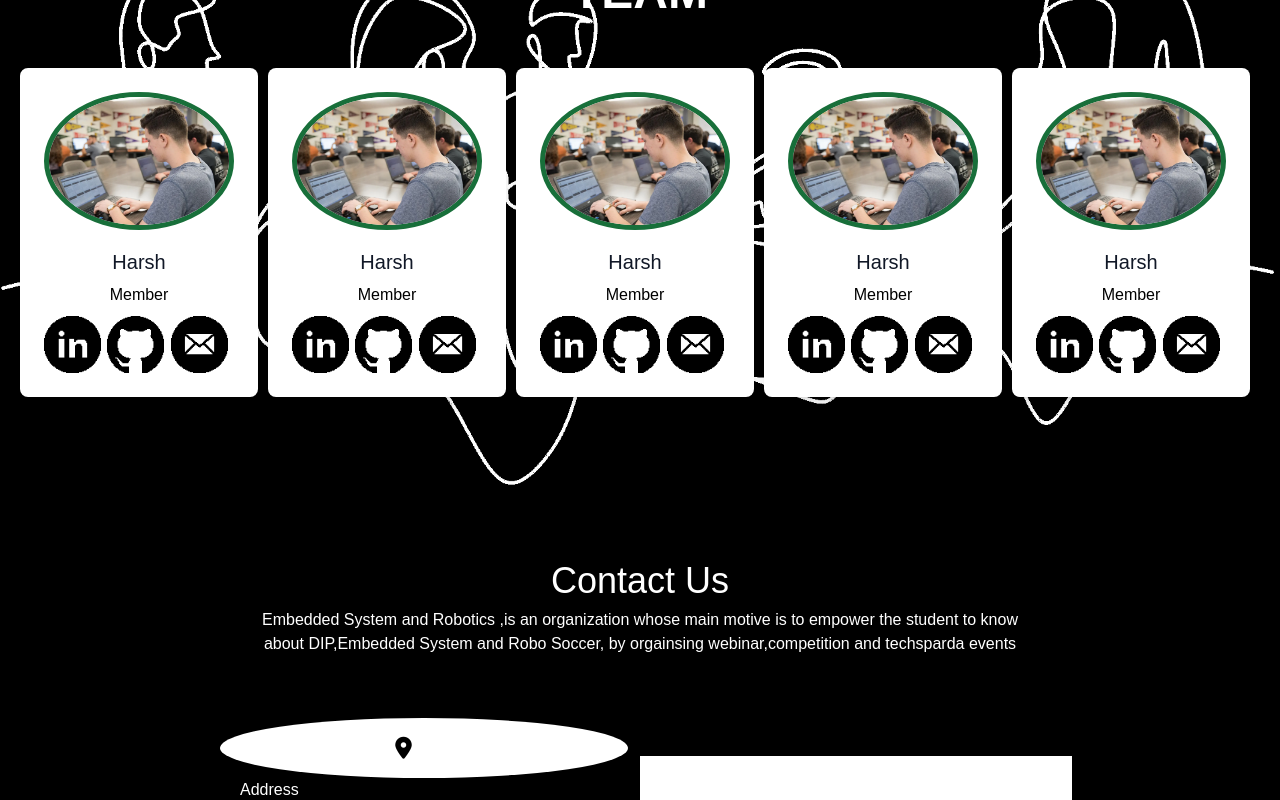
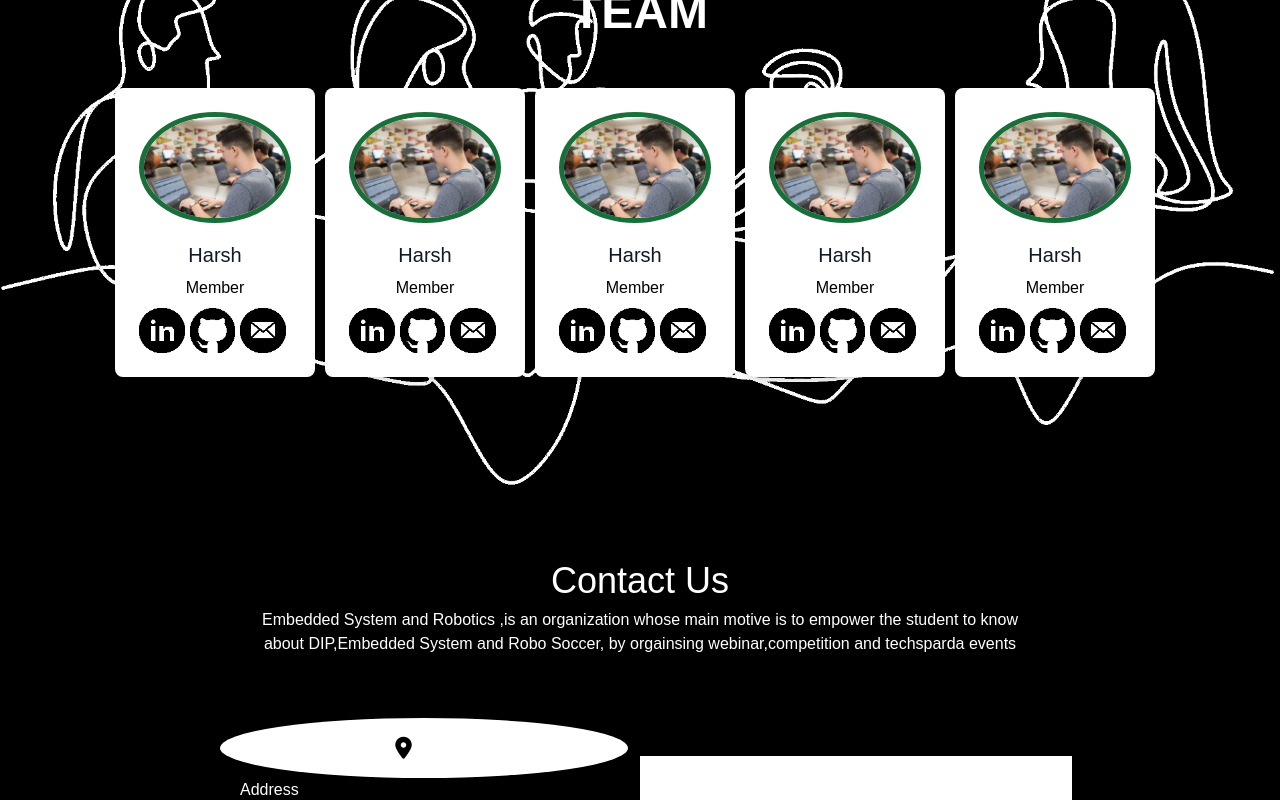
Before and after one commit to EmrNITK/website, a React (Create React App) app: page / in a window 1280 px wide. Shown: the part 1922-2722 px from the top of the page. Built offline with nearby package versions, Linux system fonts and the light colour scheme; a web font is replaced by a local one.

Commit message:
Update Team.css

```diff
--- a/src/components/styles/Team.css
+++ b/src/components/styles/Team.css
@@ -21,7 +21,6 @@
 .teamPoster {
     display: flex;
     overflow-y: hidden;
-    width: auto;
     overflow-x: auto;
     padding: 20px;
 }
@@ -29,6 +28,7 @@
 .teamM {
     margin-right: 10px;
     transition: transform 450ms;
+    width: 200px;
 }
 
 .teamM:hover {
```
